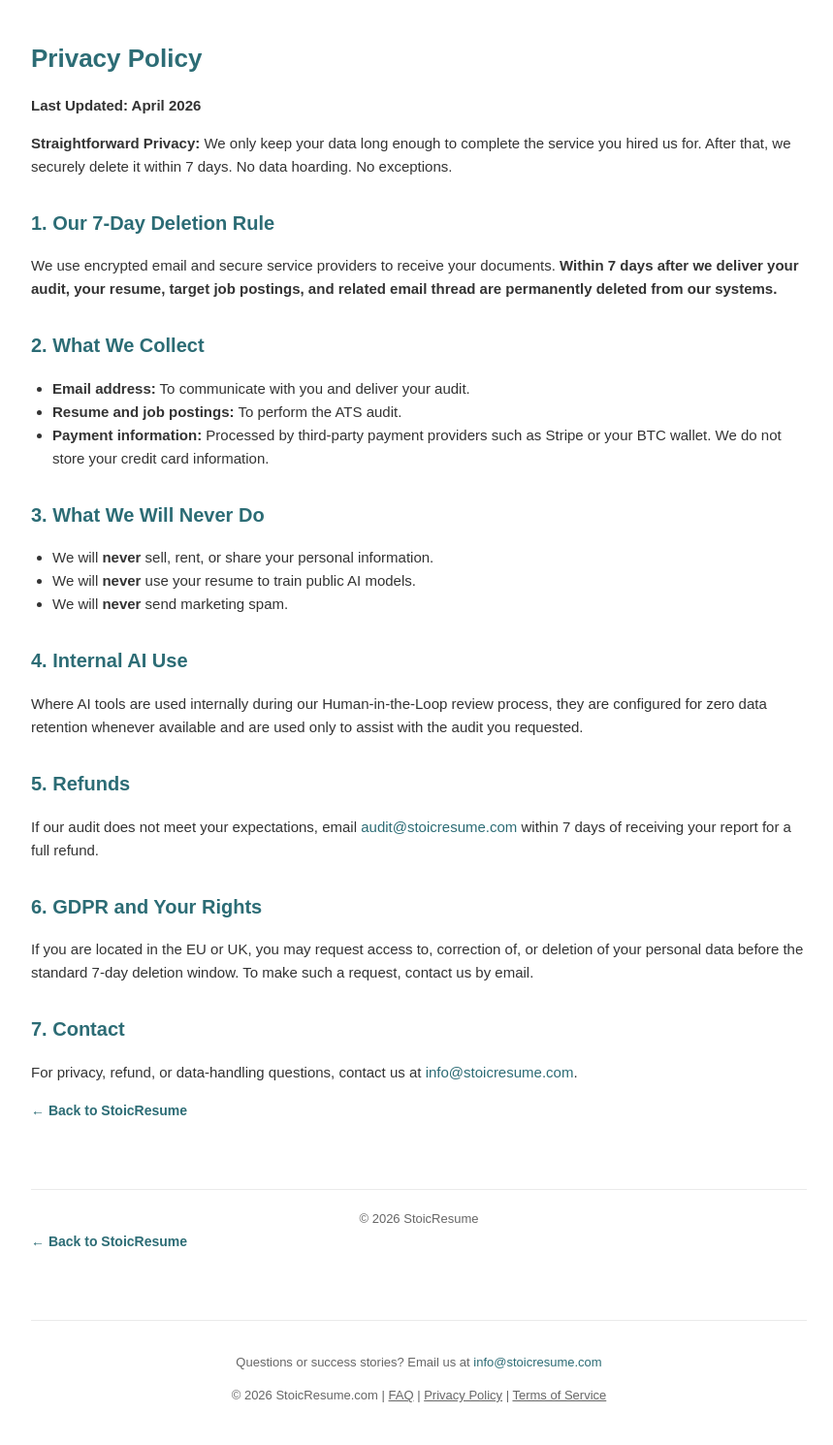
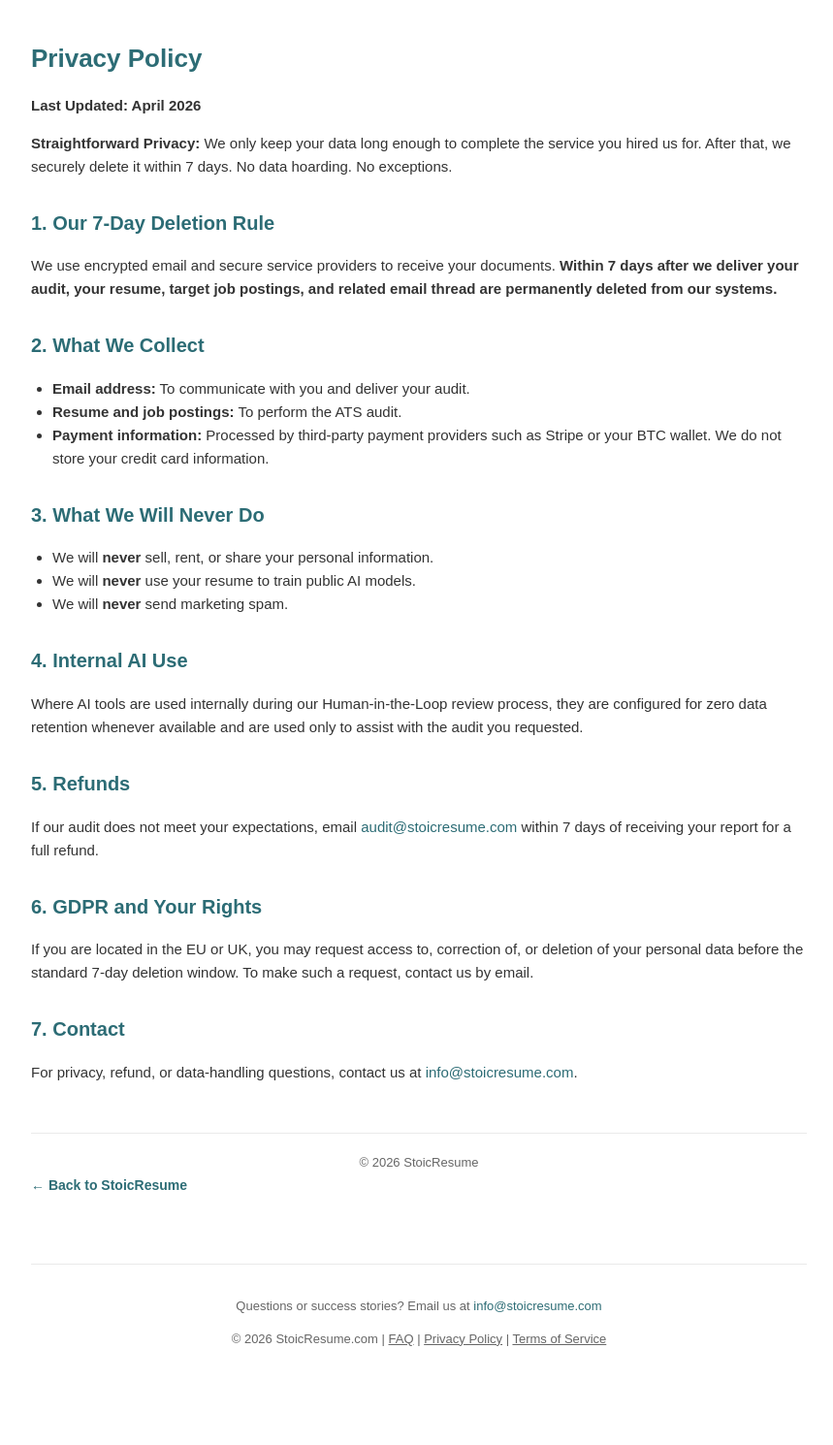
Before and after one commit to JayUdding/ats-audit-site, a Jekyll site: the page privacy.html, which Jekyll copies as it is, in a window 1280 px wide. Shown: the whole page at 97% size, without its empty margins (208-1067 px from the left). Built offline with Jekyll 4.4.1, drawn with Linux system fonts in a browser that asks for light colours; after the commit the page ends 1432 px from its top, so only the background shows below that.

Commit message:
Remove back link from privacy page

```diff
--- a/privacy.html
+++ b/privacy.html
@@ -77,7 +77,6 @@
   <h2>7. Contact</h2>
   <p>For privacy, refund, or data-handling questions, contact us at <a href="mailto:info@stoicresume.com">info@stoicresume.com</a>.</p>
 
-  <a href="/" class="back-link">&larr; Back to StoicResume</a>
 
   <footer>
     &copy; 2026 StoicResume
```
